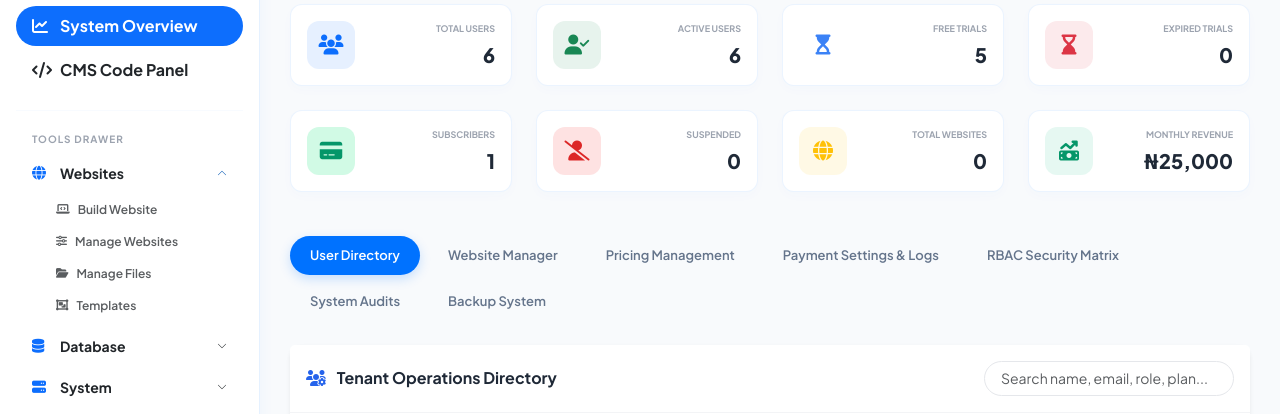
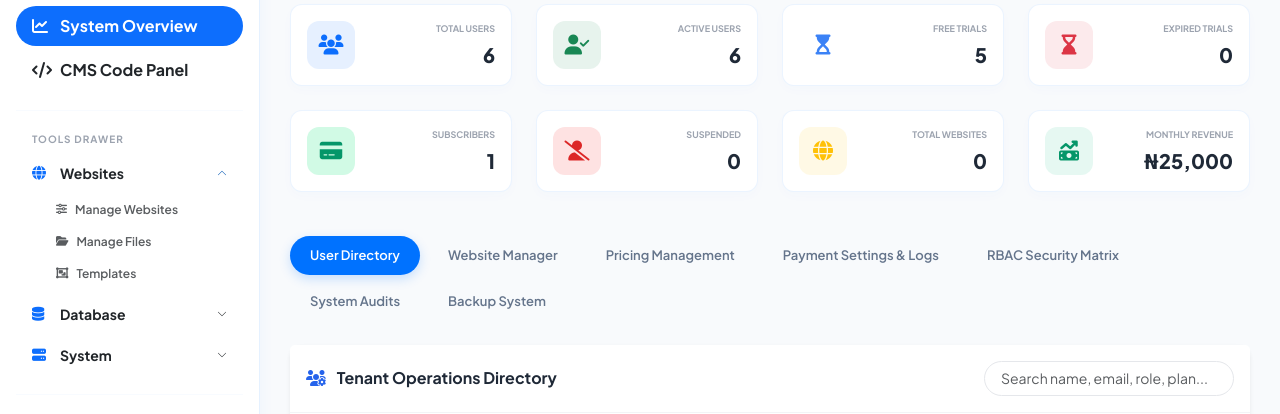
Before and after one commit to cedaranyanwu-png/nodexGosolutions, a PHP site: page /admin/dashboard in a window 1280 px wide, after a click on "Websites". Shown: the part 160-574 px from the top of the page. Run offline with PHP 8.4, Linux system fonts and the light colour scheme; the visitor is signed in with stand-in values (Sample User, id 1); data that the repository does not hold is empty; some libraries are stand-ins or nearby versions.

Commit message:
Standardize responsive layout structures, dual Bootstrap accordion collapsible dropdown attributes, scoped Tailwind visibility, and fallback empty states.
Co-authored-by: cedaranyanwu-png <289285194+cedaranyanwu-png@users.noreply.github.com>

```diff
--- a/css/style.css
+++ b/css/style.css
@@ -145,6 +145,6 @@ section {
 
 /* Fix CSS Conflict between Tailwind CSS and Bootstrap 5 Accordion Collapse elements */
 /* Prevents active/expanded accordion elements from disappearing due to visibility conflicts */
-.collapse {
+.sidebar-container .collapse {
     visibility: visible !important;
 }
--- a/main/modul/sidebar.php
+++ b/main/modul/sidebar.php
@@ -100,7 +100,7 @@ $fullname   = $_SESSION['fullname'] ?? 'System User';
                         <!-- Website Dropdown Menu -->
                         <div class="accordion-item border-0">
                             <div class="accordion-header">
-                                <button class="accordion-button collapsed py-2 px-3 fw-bold text-dark rounded-pill hover-blue shadow-none d-flex align-items-center" type="button" data-bs-toggle="collapse" data-bs-target="#collapseWebsiteTools" aria-expanded="false" aria-controls="collapseWebsiteTools" style="background: transparent; font-size: 14px;">
+                                <button class="accordion-button collapsed py-2 px-3 fw-bold text-dark rounded-pill hover-blue shadow-none d-flex align-items-center" type="button" data-bs-toggle="collapse" data-toggle="collapse" data-bs-target="#collapseWebsiteTools" data-target="#collapseWebsiteTools" aria-expanded="false" aria-controls="collapseWebsiteTools" style="background: transparent; font-size: 14px;">
                                     <i class="fa-solid fa-earth-americas me-2 text-primary" style="width: 20px;"></i>
                                     Website
                                 </button>
@@ -120,7 +120,7 @@ $fullname   = $_SESSION['fullname'] ?? 'System User';
                         <!-- Database Dropdown Menu -->
                         <div class="accordion-item border-0 mt-1">
                             <div class="accordion-header">
-                                <button class="accordion-button collapsed py-2 px-3 fw-bold text-dark rounded-pill hover-blue shadow-none d-flex align-items-center" type="button" data-bs-toggle="collapse" data-bs-target="#collapseDatabaseTools" aria-expanded="false" aria-controls="collapseDatabaseTools" style="background: transparent; font-size: 14px;">
+                                <button class="accordion-button collapsed py-2 px-3 fw-bold text-dark rounded-pill hover-blue shadow-none d-flex align-items-center" type="button" data-bs-toggle="collapse" data-toggle="collapse" data-bs-target="#collapseDatabaseTools" data-target="#collapseDatabaseTools" aria-expanded="false" aria-controls="collapseDatabaseTools" style="background: transparent; font-size: 14px;">
                                     <i class="fa-solid fa-database me-2 text-primary" style="width: 20px;"></i>
                                     Database
                                 </button>
@@ -146,16 +146,13 @@ $fullname   = $_SESSION['fullname'] ?? 'System User';
                         <!-- Websites (Admin) Dropdown Menu -->
                         <div class="accordion-item border-0">
                             <div class="accordion-header">
-                                <button class="accordion-button collapsed py-2 px-3 fw-bold text-dark rounded-pill hover-blue shadow-none d-flex align-items-center" type="button" data-bs-toggle="collapse" data-bs-target="#collapseAdminWebsites" aria-expanded="false" aria-controls="collapseAdminWebsites" style="background: transparent; font-size: 14px;">
+                                <button class="accordion-button collapsed py-2 px-3 fw-bold text-dark rounded-pill hover-blue shadow-none d-flex align-items-center" type="button" data-bs-toggle="collapse" data-toggle="collapse" data-bs-target="#collapseAdminWebsites" data-target="#collapseAdminWebsites" aria-expanded="false" aria-controls="collapseAdminWebsites" style="background: transparent; font-size: 14px;">
                                     <i class="fa-solid fa-globe me-2 text-primary" style="width: 20px;"></i>
                                     Websites
                                 </button>
                             </div>
                             <div id="collapseAdminWebsites" class="accordion-collapse collapse" data-bs-parent="#sidebarToolsAccordion">
                                 <div class="accordion-body py-1 ps-4 pe-2 d-flex flex-column gap-1">
-                                    <a href="/admin/dashboard#build-website" class="nav-link d-flex align-items-center py-1.5 px-3 rounded-pill text-muted hover-blue text-xs fw-semibold">
-                                        <i class="fa-solid fa-laptop-code me-2" style="font-size: 11px;"></i> Build Website
-                                    </a>
                                     <a href="/admin/dashboard#websites-section" class="nav-link d-flex align-items-center py-1.5 px-3 rounded-pill text-muted hover-blue text-xs fw-semibold">
                                         <i class="fa-solid fa-sliders me-2" style="font-size: 11px;"></i> Manage Websites
                                     </a>
@@ -172,7 +169,7 @@ $fullname   = $_SESSION['fullname'] ?? 'System User';
                         <!-- Database (Admin) Dropdown Menu -->
                         <div class="accordion-item border-0 mt-1">
                             <div class="accordion-header">
-                                <button class="accordion-button collapsed py-2 px-3 fw-bold text-dark rounded-pill hover-blue shadow-none d-flex align-items-center" type="button" data-bs-toggle="collapse" data-bs-target="#collapseAdminDatabases" aria-expanded="false" aria-controls="collapseAdminDatabases" style="background: transparent; font-size: 14px;">
+                                <button class="accordion-button collapsed py-2 px-3 fw-bold text-dark rounded-pill hover-blue shadow-none d-flex align-items-center" type="button" data-bs-toggle="collapse" data-toggle="collapse" data-bs-target="#collapseAdminDatabases" data-target="#collapseAdminDatabases" aria-expanded="false" aria-controls="collapseAdminDatabases" style="background: transparent; font-size: 14px;">
                                     <i class="fa-solid fa-database me-2 text-primary" style="width: 20px;"></i>
                                     Database
                                 </button>
@@ -195,7 +192,7 @@ $fullname   = $_SESSION['fullname'] ?? 'System User';
                         <!-- System (Admin) Dropdown Menu -->
                         <div class="accordion-item border-0 mt-1">
                             <div class="accordion-header">
-                                <button class="accordion-button collapsed py-2 px-3 fw-bold text-dark rounded-pill hover-blue shadow-none d-flex align-items-center" type="button" data-bs-toggle="collapse" data-bs-target="#collapseAdminSystem" aria-expanded="false" aria-controls="collapseAdminSystem" style="background: transparent; font-size: 14px;">
+                                <button class="accordion-button collapsed py-2 px-3 fw-bold text-dark rounded-pill hover-blue shadow-none d-flex align-items-center" type="button" data-bs-toggle="collapse" data-toggle="collapse" data-bs-target="#collapseAdminSystem" data-target="#collapseAdminSystem" aria-expanded="false" aria-controls="collapseAdminSystem" style="background: transparent; font-size: 14px;">
                                     <i class="fa-solid fa-server me-2 text-primary" style="width: 20px;"></i>
                                     System
                                 </button>
@@ -355,7 +352,7 @@ $fullname   = $_SESSION['fullname'] ?? 'System User';
 
     /* Fix CSS Conflict between Tailwind CSS and Bootstrap 5 Accordion Collapse elements */
     /* Prevents active/expanded accordion elements from disappearing due to visibility conflicts */
-    .collapse {
+    .sidebar-container .collapse {
         visibility: visible !important;
     }
 </style>
--- a/main/public/admin/dashboard.php
+++ b/main/public/admin/dashboard.php
@@ -153,6 +153,13 @@ function maskSecretKey(?string $key): string {
     .main-content {
         flex-grow: 1;
         padding: 30px;
+        overflow-x: hidden;
+        min-width: 0;
+    }
+    @media (max-width: 767.98px) {
+        .main-content {
+            padding: 15px;
+        }
     }
     .analytic-card {
         background: #ffffff;
--- a/main/public/profile.php
+++ b/main/public/profile.php
@@ -173,7 +173,7 @@ $initialLetter = strtoupper(substr($userProfile['fullname'] ?? 'S', 0, 1));
   <nav class="main-header navbar navbar-expand navbar-white navbar-light border-b border-gray-100 px-3">
     <ul class="navbar-nav">
       <li class="nav-item">
-        <a class="nav-link" data-widget="pushmenu" href="#" role="button"><i class="fas fa-bars"></i></a>
+        <a class="nav-link" data-widget="pushmenu" href="#" role="button" id="sidebarToggleBtn"><i class="fas fa-bars"></i></a>
       </li>
       <li class="nav-item d-none d-sm-inline-block">
         <a href="/" class="nav-link font-semibold">Home</a>
--- a/main/public/user/dashboard.php
+++ b/main/public/user/dashboard.php
@@ -951,6 +951,7 @@ $(document).ready(function() {
                 fileManagerBtn.click();
             } else {
                 $('#manage-files').removeClass('d-none');
+                $('#fileManagerListGroup').html('<div class="text-center text-gray-500 py-4 text-xs"><i class="fas fa-info-circle me-1"></i> No website directory is active. Please <a href="#build-website" class="text-blue-600 font-bold hover:underline">Build a Website</a> first!</div>');
             }
         } else if (hash === '#build-website') {
             $('html, body').animate({
```
Also changed, not shown: 1 other file.
